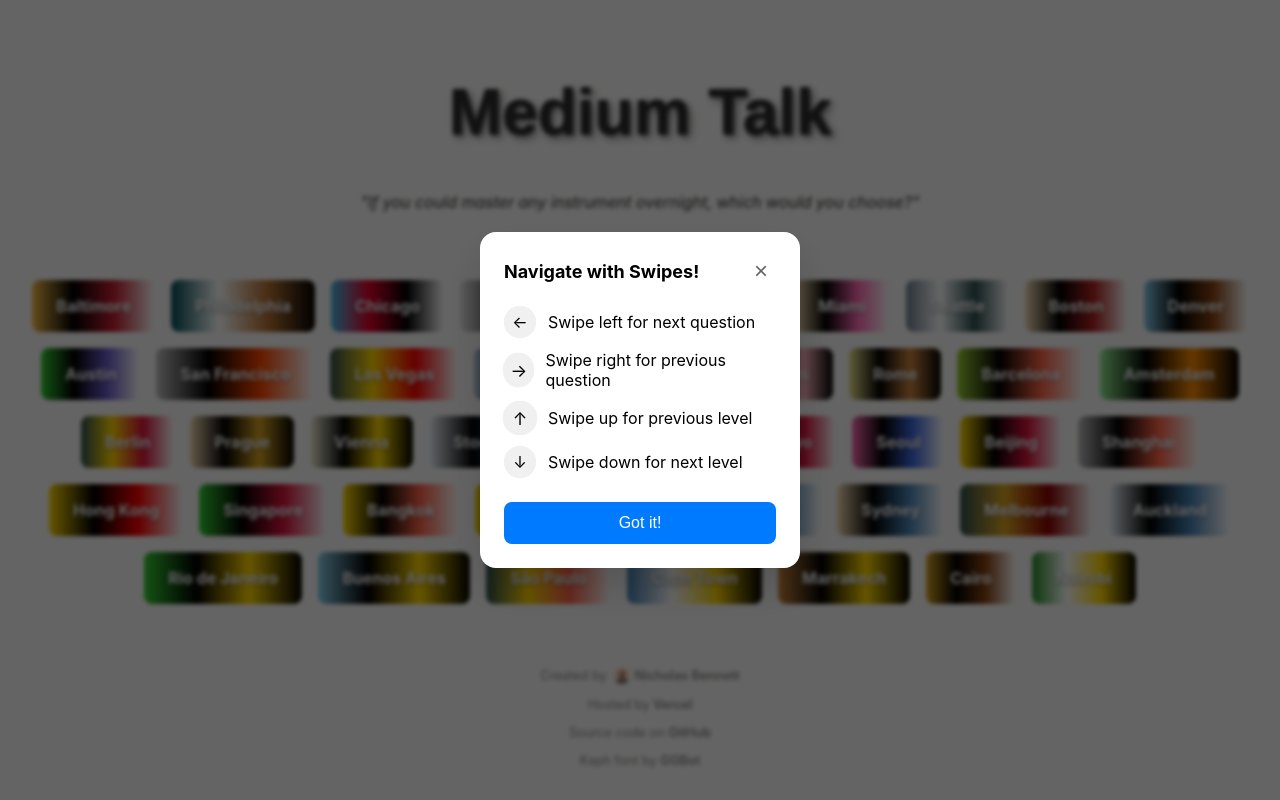
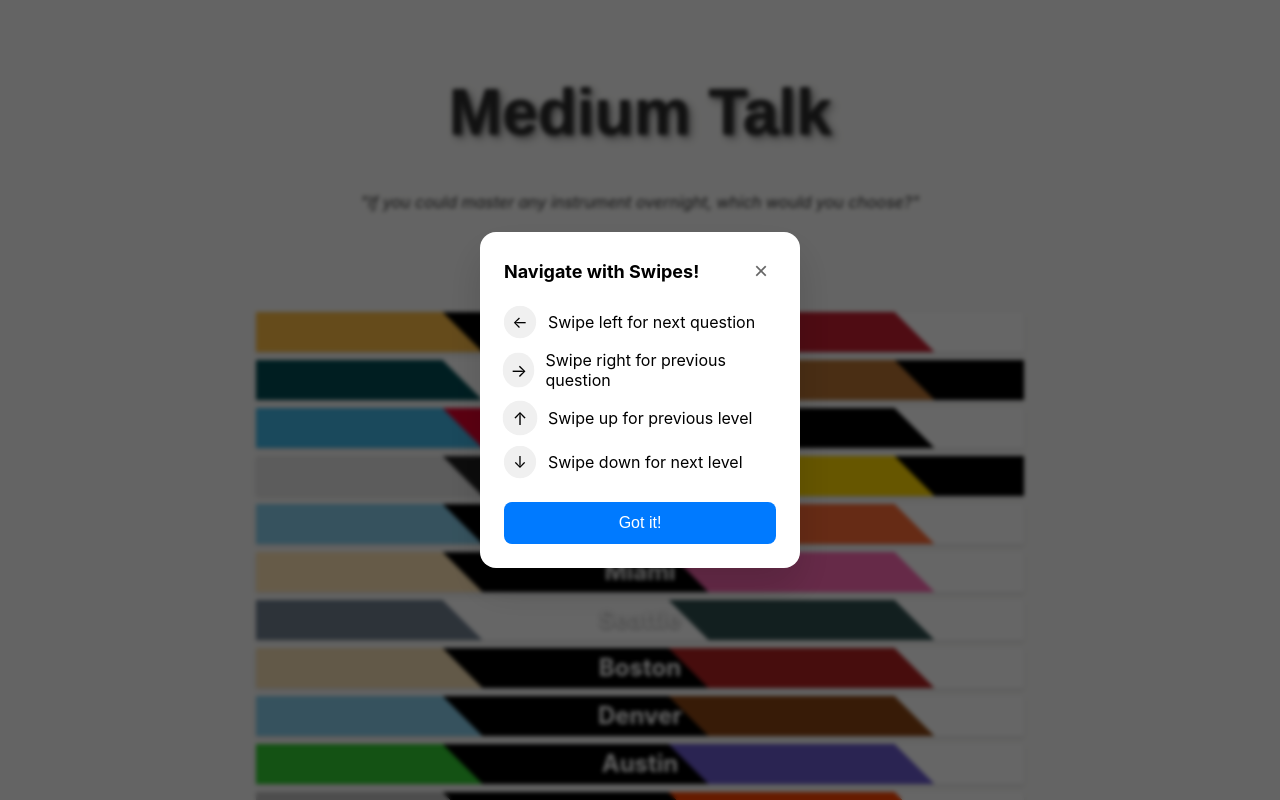
Before and after one commit to nrrb/mediumtalk, a Vue app: page / in a window 1280 px wide. Shown: the top 800 px of the page. Built offline with nearby package versions, Linux system fonts and the light colour scheme; a web font is replaced by a local one.

Commit message:
Change the way city links are displayed on Home.

```diff
--- a/src/views/HomeView.vue
+++ b/src/views/HomeView.vue
@@ -23,10 +23,20 @@ onMounted(() => {
   };
 });
 
+const stripeThickness = 10;
 const getInstanceStyle = (instance) => {
   const { background, text, chipBackground, chipText } = instance.colorScheme;
   return {
-    backgroundImage: `linear-gradient(to right, ${background}, ${text}, ${chipBackground}, ${chipText})`,
+    background: `repeating-linear-gradient(45deg,
+    ${background},
+    ${background} ${stripeThickness}rem,
+    ${text} ${stripeThickness}rem,
+    ${text} ${stripeThickness * 2}rem,
+    ${chipBackground} ${stripeThickness * 2}rem,
+    ${chipBackground} ${stripeThickness * 3}rem,
+    ${chipText} ${stripeThickness * 3}rem,
+    ${chipText} ${stripeThickness * 4}rem
+    )`,
   };
 };
 
@@ -119,30 +129,48 @@ h1 {
     font-style: italic;
 }
 .instance-list {
-    text-align: center;
+  text-align: center;
+  max-width: 800px;
+  margin: 0 auto;
+  padding: 2rem 1rem 0;
+}
 
-}
 .instance-list ul {
-  padding-top: 2rem;
   list-style: none;
   padding: 0;
+  margin: 0;
   display: flex;
-  flex-wrap: wrap;
-  justify-content: center;
-  gap: 1rem;
+  flex-direction: column;
+  gap: 0.5rem;
+  width: 100%;
 }
+
+.instance-list li {
+  width: 100%;
+  margin: 0;
+}
+
 .instance-link {
   display: block;
-  padding: 1rem 1.5rem;
-  border-radius: 0.5rem;
+  padding: 0.5rem 1.5rem;
+  font-size: 1.5rem;
+  line-height: 1.5rem;
+  width: 100%;
   color: white;
   text-shadow: 0 1px 3px rgba(0, 0, 0, 0.5);
   font-weight: bold;
   text-align: center;
-  transition: transform 0.2s ease;
+  text-decoration: none;
+  transition: all 0.2s ease;
+  border-radius: 0;
+  background: linear-gradient(90deg, rgba(0,0,0,0.1) 0%, rgba(0,0,0,0.2) 100%);
+  box-shadow: 0 2px 4px rgba(0, 0, 0, 0.1);
 }
+
 .instance-link:hover {
-  transform: scale(1.05);
+  transform: translateY(-2px);
+  box-shadow: 0 4px 8px rgba(0, 0, 0, 0.15);
+  background: linear-gradient(90deg, rgba(0,0,0,0.15) 0%, rgba(0,0,0,0.25) 100%);
 }
 .attribution {
     margin-top: 4rem;
```
